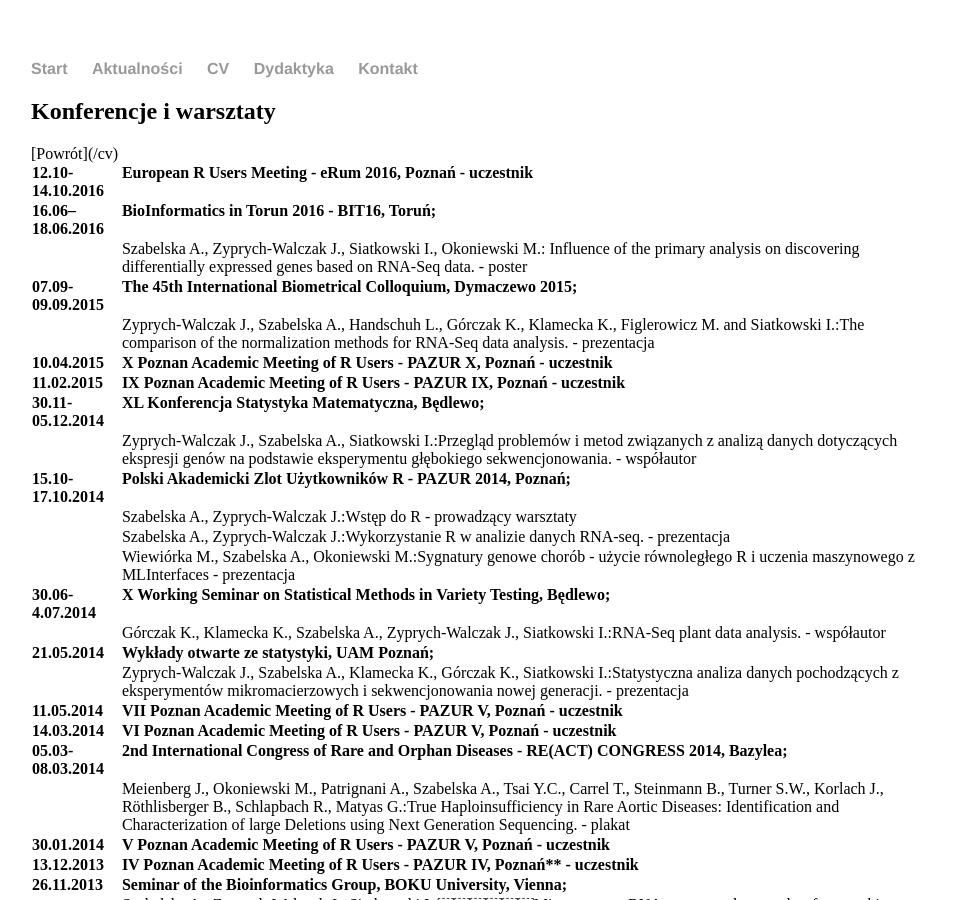
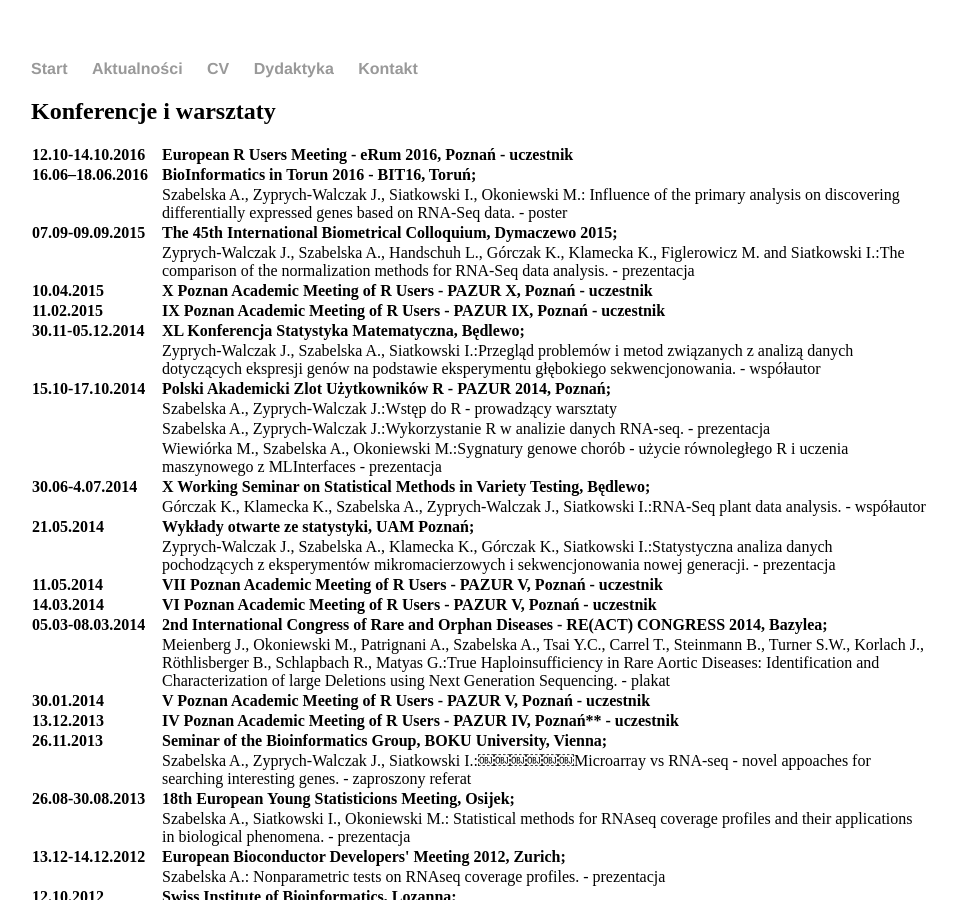
Before and after one commit to alicjaszabelska/alicjaszabelska.github.io, a Jekyll site: the page built from cv/konferencje.md, in a window 1280 px wide and 900 px high. Shown: the whole window, without its empty margins (161-1118 px from the left). Built offline with Jekyll 4.4.1, drawn with Linux system fonts in a browser that asks for light colours.

Commit message:
Update konferencje.md

```diff
--- a/cv/konferencje.md
+++ b/cv/konferencje.md
@@ -11,6 +11,7 @@
 .tg .tg-yw4l{vertical-align:top;text-align:left}
 </style>
 <table class="tg">
+<col width="130">
   <tr>
     <td class="tg-9hbo">12.10-14.10.2016</td>
     <td class="tg-9hbo">European R Users Meeting - eRum 2016, Poznań - uczestnik</td>
@@ -255,5 +256,6 @@
     <td class="tg-9hbo">21.09-25.09.2009</td>
     <td class="tg-9hbo">12th International Workshop for Young Mathematicians - "Probability Theory and Statistics", Kraków - uczestnik</td>
   </tr>
+</table>
 
 [Powrót](/cv)
```
